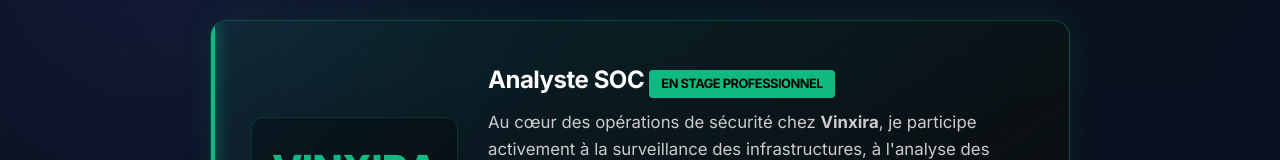
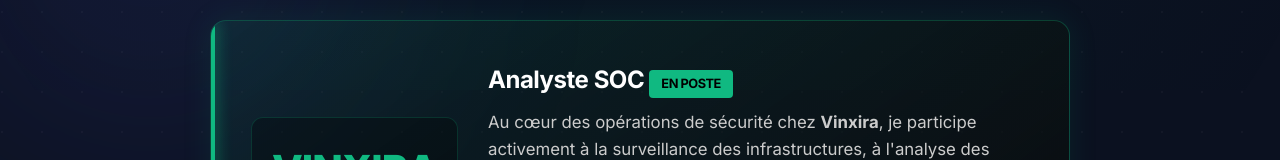
Before and after one commit to Arthurito0000/ArthurTamboula-portfolio, a React (Vite) app: page /ArthurTamboula-portfolio/cybersecurity in a window 1280 px wide. Shown: the part 710-870 px from the top of the page. Built offline with nearby package versions, Linux system fonts and the light colour scheme.

Commit message:
modification du statut

```diff
--- a/src/pages/CyberSecurity.jsx
+++ b/src/pages/CyberSecurity.jsx
@@ -96,7 +96,7 @@
                 >
                     <div className="vinxira-logo">VINXIRA</div>
                     <div className="vinxira-content">
-                        <h3>Analyste SOC <span className="vinxira-badge">EN STAGE PROFESSIONNEL</span></h3>
+                        <h3>Analyste SOC <span className="vinxira-badge">EN POSTE</span></h3>
                         <p>
                             Au cœur des opérations de sécurité chez <strong>Vinxira</strong>, je participe activement à la surveillance des infrastructures,
                             à l'analyse des incidents de sécurité et à l'amélioration continue des postures de défense.
```
